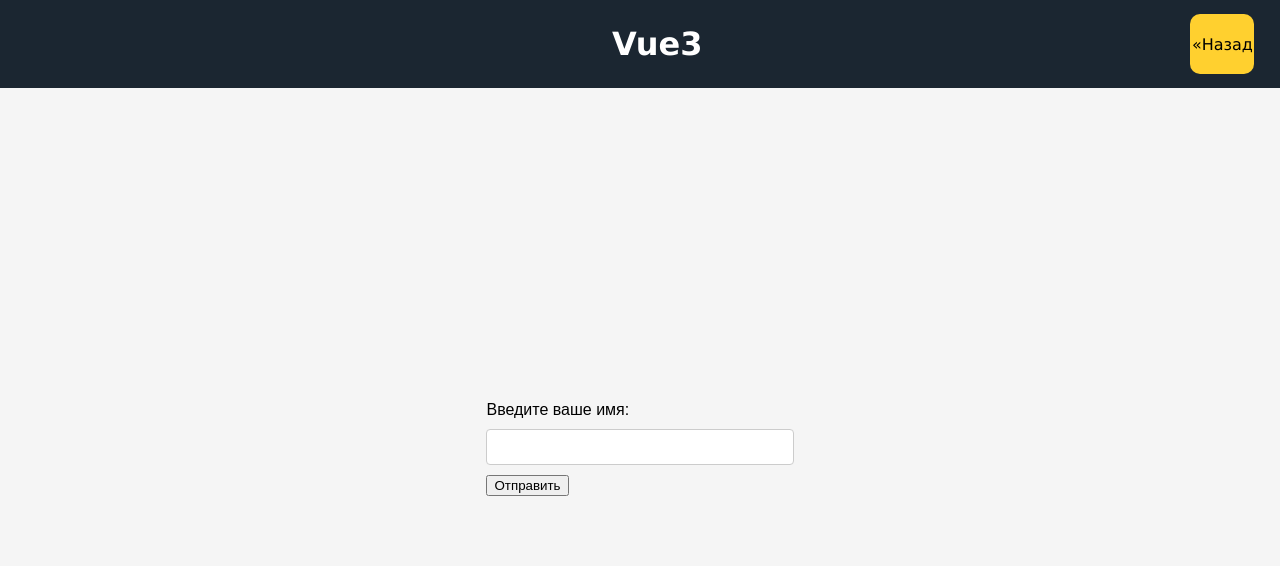
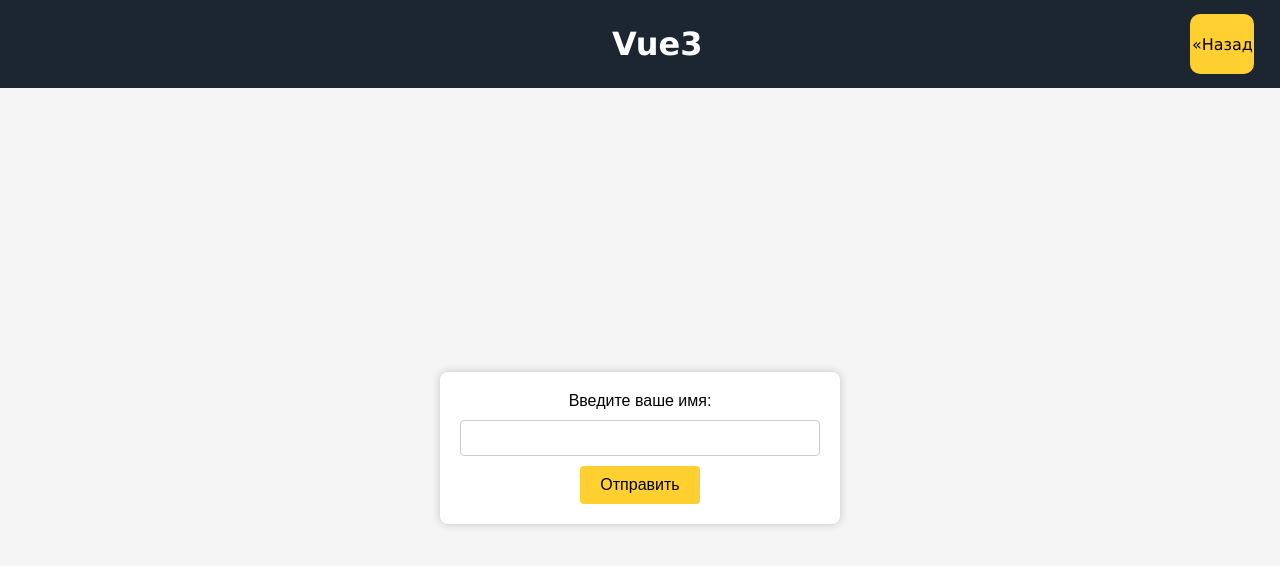
Before and after one commit to Olehouseproduction/new_project, a Vue app: page /#/Task4 in a window 1280 px wide. Shown: the top 566 px of the page. Built offline with nearby package versions, Linux system fonts and the light colour scheme.

Commit message:
Set up a greeting without a form

```diff
--- a/src/components/Task4.vue
+++ b/src/components/Task4.vue
@@ -2,9 +2,8 @@
 import Header from "./ui-components/Header.vue";
 
 import { ref, computed } from "vue";
-
-const userName = ref(""); // userName - это реактивная переменная, связанная с полем ввода имени. Она хранит значение, которое пользователь вводит в поле ввода. Когда значение userName изменяется, благодаря использованию ref, Vue автоматически обнаруживает это изменение и обновляет DOM.
-const showMessage = ref(false); // showMessage - это реактивная переменная, которая отвечает за показ/скрытие приветствия. Изначально она установлена в false, что означает, что приветствие не должно отображаться. Когда пользователь нажимает кнопку "Отправить", функция showGreeting меняет значение showMessage на true, что приводит к отображению приветствия в шаблоне.
+const userName = ref("");
+const showMessage = ref(false);
 
 const greeting = computed(() => {
   if (userName.value) {
@@ -14,30 +13,26 @@
   }
 });
 
-// Здесь мы проверяем, есть ли значение в переменной userName. .value используется для доступа к значению, хранящемуся в реактивной переменной userName. Если userName имеет значение (т.е. не пустое), то мы возвращаем строку приветствия вида Привет, Имя!, где Имя заменяется на реальное имя пользователя из userName. В противном случае (если userName пустое), возвращается строка "Введите ваше имя.". Суть этой части кода заключается в том, что она создает свойство greeting, которое автоматически меняется в зависимости от значения userName. Когда пользователь вводит имя в поле ввода, userName изменяется, и тогда greeting пересчитывается и обновляется, отражая новое приветствие на экране.
-
 const showGreeting = () => {
   showMessage.value = true;
 };
 </script>
-
 <template>
   <div class="main">
-    <!-- <Header name="Landing Page" /> -->
     <Header name="Vue3" />
     <div class="workspace--task4">
       <body>
         <div id="app-container">
-          <label for="nameInput">Введите ваше имя:</label>
-          <input type="text" id="nameInput" v-model="userName" />
-          <!-- Здесь используется директива v-model, которая связывает значение ввода с переменной userName. То есть, если пользователь вводит текст в это поле, значение будет автоматически присвоено переменной userName. -->
-          <button @click="showGreeting">Отправить</button>
-          <!-- Здесь используется директива @click, чтобы связать событие клика на кнопке с функцией showGreeting. Это означает, что при клике на кнопку будет выполнена функция showGreeting. -->
           <p v-if="showMessage">{{ greeting }}</p>
-          <!-- Здесь используется директива v-if, которая проверяет значение переменной showMessage. Если она равна true, то элемент будет отображен на экране. Внутри элемента выводится содержимое переменной greeting, которое определено в ранее объявленной вычисляемой переменной greeting. -->
+          <template v-else>
+            <form @submit.prevent="showGreeting">
+              <label for="nameInput">Введите ваше имя:</label>
+              <input type="text" id="nameInput" v-model="userName" />
+              <button type="submit">Отправить</button>
+            </form>
+          </template>
         </div>
       </body>
-      <!--  -->
     </div>
   </div>
 </template>
@@ -54,15 +49,15 @@
   align-items: center;
   height: 90vh;
   background-color: #f5f5f5;
-  color: black;
 }
 
-#app {
+#app-container {
   background-color: #fff;
   border-radius: 8px;
   box-shadow: 0px 0px 10px rgba(0, 0, 0, 0.2);
   padding: 20px;
   text-align: center;
+  width: 400px;
 }
 
 label {
@@ -79,8 +74,24 @@
   margin-bottom: 10px;
 }
 
+button {
+  padding: 10px 20px;
+  background-color: #ffd02f;
+  color: black;
+  border: none;
+  border-radius: 4px;
+  font-size: 16px;
+  cursor: pointer;
+  transition: background-color 0.3s ease;
+}
+
+button:hover {
+  background-color: #be950c;
+}
+
 p {
   font-size: 18px;
   font-weight: bold;
+  margin-top: 20px;
 }
 </style>
```
